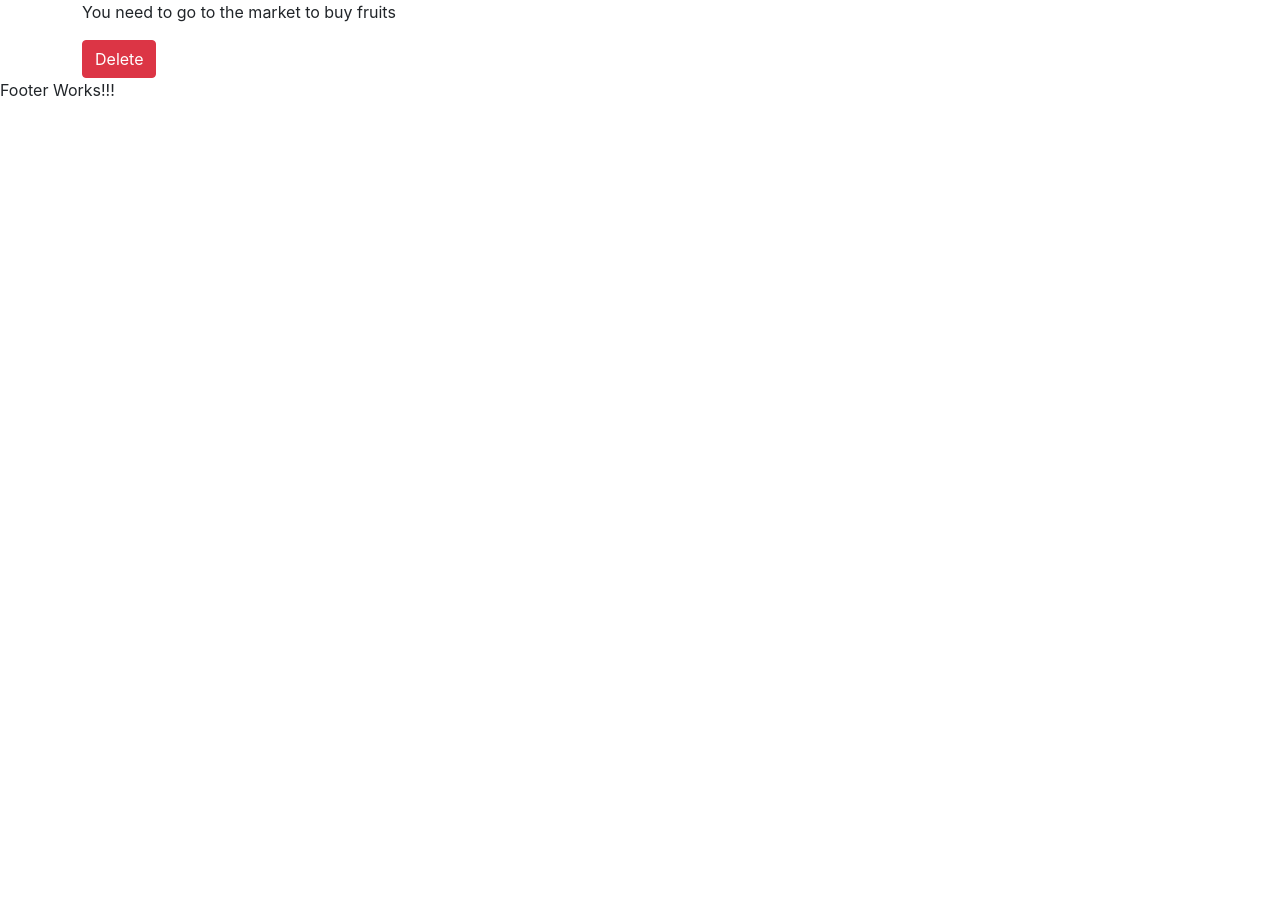
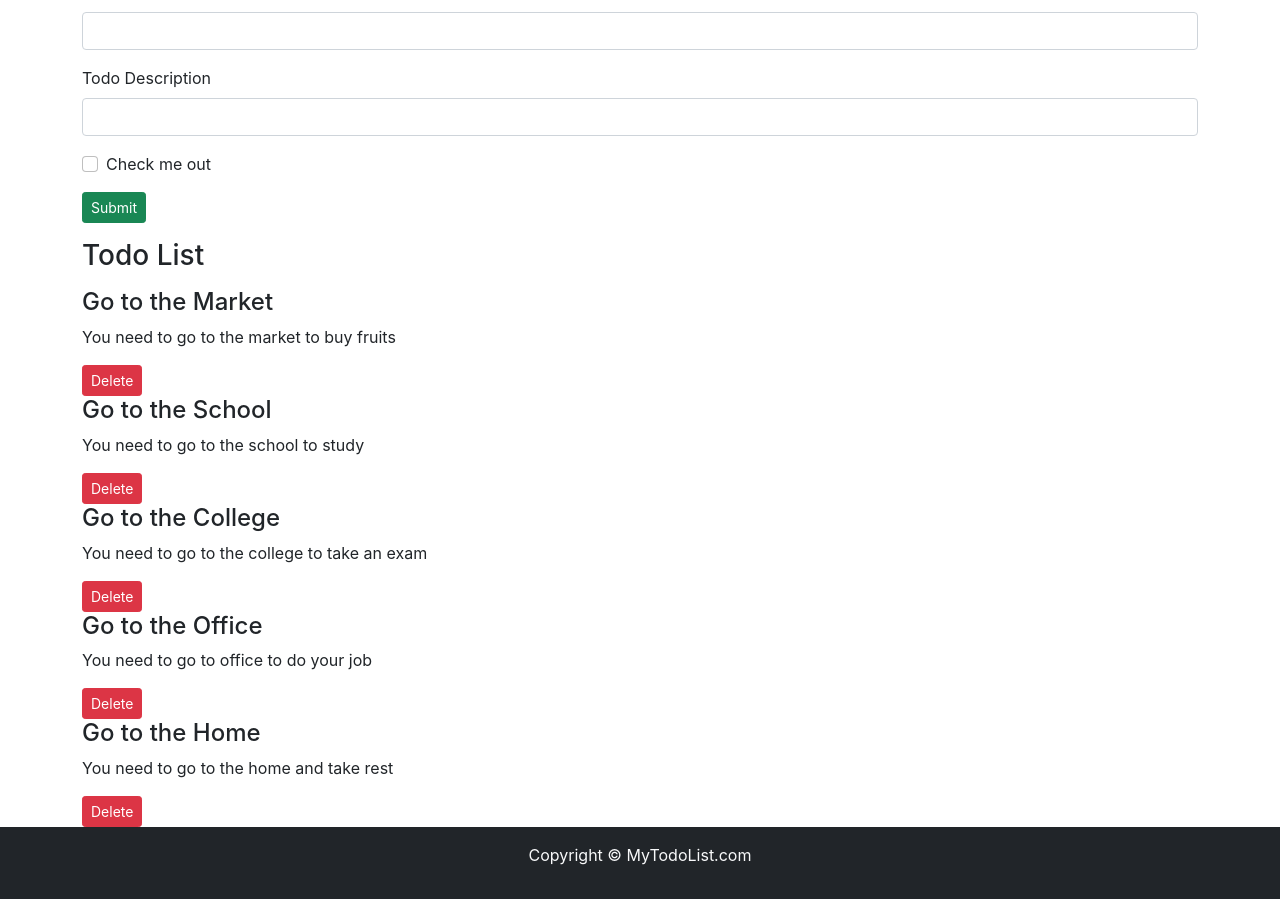
Before and after one commit to Bhawana15/todo-list, a React (Create React App) app: page / in a window 1280 px wide. Shown: the part 134-1033 px from the top of the page. Before the commit the page ends 800 px from the top, so only its background shows below. Built offline with nearby package versions, Linux system fonts and the light colour scheme.

Commit message:
Improved UI

```diff
--- a/src/App.js
+++ b/src/App.js
@@ -2,9 +2,23 @@
 import Header from "./MyComponents/Header.js";
 import {Todos} from "./MyComponents/Todos.js";
 import {Footer} from "./MyComponents/Footer.js";
+import React, {useState} from 'react';
+import {AddTodo} from "./MyComponents/AddTodo.js";
 
 function App() {
-  let todos = [
+  const onDelete = (todo) => {
+    console.log("I am onDelete of todo", todo);
+
+    // Deleting this was doesnot works in react
+    // let index = todos.indexOf(todo);
+    // todos.splice(index, 1);
+
+    setTodos(todos.filter((e) => {
+      return e!==todo;
+    }));
+  }
+
+  const [todos, setTodos] = useState([
     {
       sno : 1,
       title : "Go to the Market",
@@ -30,11 +44,13 @@
       title : "Go to the Home",
       desc : "You need to go to the home and take rest"
     }
-  ]
+  ]);
+
   return (
     <>
         <Header title="My Todo List" searchBar={true}/>
-        <Todos todos={todos}/>
+        <AddTodo/>
+        <Todos todos={todos} onDelete={onDelete}/>
         <Footer/>
     </>
   );
--- /dev/null
+++ b/src/MyComponents/AddTodo.js
@@ -0,0 +1,24 @@
+import React from 'react'
+
+export const AddTodo = () => {
+    return (
+        <div className="container my-3">
+            <h3>Add a Todo</h3>
+            <form>
+                <div class="mb-3">
+                    <label for="title" class="form-label">Todo Title</label>
+                    <input type="text" class="form-control" id="title" aria-describedby="emailHelp"/>
+                </div>
+                <div class="mb-3">
+                    <label for="desc" class="form-label">Todo Description</label>
+                    <input type="text" class="form-control" id="desc"/>
+                </div>
+                <div class="mb-3 form-check">
+                    <input type="checkbox" class="form-check-input" id="exampleCheck1"/>
+                    <label class="form-check-label" for="exampleCheck1">Check me out</label>
+                </div>
+                <button type="submit" class="btn btn-sm btn-success">Submit</button>
+            </form>
+        </div>
+    )
+}
--- a/src/MyComponents/Footer.js
+++ b/src/MyComponents/Footer.js
@@ -1,9 +1,17 @@
 import React from 'react'
 
 export const Footer = () => {
+    let footerStyle = {
+        position : "absolute",
+        top : "100vh",
+        width : "100%"
+    }
+
     return (
-        <div>
-            Footer Works!!!
-        </div>
+        <footer className="bg-dark text-light py-3">
+            <p className="text-center">
+                Copyright &copy; MyTodoList.com
+            </p>
+        </footer>
     )
 }
--- a/src/MyComponents/Header.js
+++ b/src/MyComponents/Header.js
@@ -18,6 +18,7 @@
                 <a className="nav-link" href="#">About</a>
               </li>
             </ul>
+
             {props.searchBar?
             <form className="d-flex">
               <input className="form-control me-2" type="search" placeholder="Search" aria-label="Search" />
--- a/src/MyComponents/TodoItem.js
+++ b/src/MyComponents/TodoItem.js
@@ -1,11 +1,11 @@
 import React from 'react'
 
-export const TodoItem = ({todo}) => {
+export const TodoItem = ({todo, onDelete}) => {
     return (
         <div>
             <h4>{todo.title}</h4>
             <p>{todo.desc}</p>
-            <button className="btn btn-danger">Delete</button>
+            <button className="btn btn-sm btn-danger" onClick={()=>{onDelete(todo)}}>Delete</button>
         </div>
     )
 }
--- a/src/MyComponents/Todos.js
+++ b/src/MyComponents/Todos.js
@@ -4,8 +4,12 @@
 export const Todos = (props) => {
     return (
         <div className="container">
-            <h3>Todo List</h3>
-            <TodoItem todo={props.todos[0]}/>
+            <h3 className="my-3">Todo List</h3>
+            { props.todos.length===0 ? "No Todos to display" :
+            props.todos.map((todo)=>{
+                return <TodoItem todo={todo} key={todo.sno} onDelete={props.onDelete}/>
+            })
+            }
         </div>
     )
 }
```
